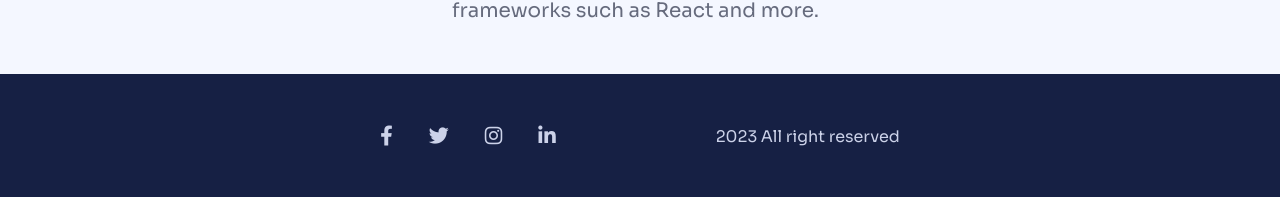
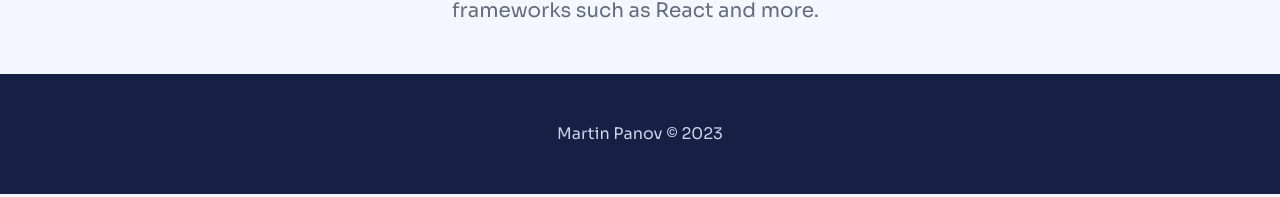
Before and after one commit to martinpanov/Portfolio, a React (Vite) app: page / in a window 1280 px wide. Shown: the part 3957-4154 px from the top of the page. Built offline with nearby package versions, Linux system fonts and the light colour scheme.

Commit message:
updated footer and favicon

```diff
--- a/index.html
+++ b/index.html
@@ -2,7 +2,7 @@
 <html lang="en">
   <head>
     <meta charset="UTF-8" />
-    <link rel="icon" type="image/svg+xml" href="/vite.svg" />
+    <link rel="icon" type="image/svg+xml" href="/logo.png" />
     <link rel="preconnect" href="https://fonts.googleapis.com">
     <link rel="preconnect" href="https://fonts.gstatic.com" crossorigin>
     <link href="https://fonts.googleapis.com/css2?family=Sora:wght@400;700&display=swap" rel="stylesheet">
--- a/src/components/Footer/Footer.css
+++ b/src/components/Footer/Footer.css
@@ -1,60 +1,6 @@
 #footer {
     background-color: var(--bg-footer);
-}
-
-.footer__wrapper {
-    display: flex;
-    flex-direction: column;
-    gap: 1.25rem;
-    width: 100%;
-    margin: 0 auto;
+    text-align: center;
+    color: var(--footer-text-color);
     padding: 3rem 3rem;
 }
-
-.footer__social-media {
-    display: flex;
-    justify-content: center;
-    gap: 2.25rem;
-}
-
-.footer__social-media-links {
-    text-decoration: none;
-    color: var(--footer-text-color);
-    font-size: 1.25rem;
-}
-
-.footer__rights {
-    text-align: center;
-    color: var(--footer-text-color);
-}
-
-@media (min-width: 768px) {
-    .footer__wrapper {
-        flex-direction: row;
-        justify-content: center;
-        align-items: center;
-        gap: 10rem;
-    }
-}
-
-@media (min-width: 990px) {
-    .footer__wrapper {
-        max-width: 1100px;
-    }
-
-    .fa-facebook-f:hover {
-        color: #4267B2
-    }
-
-    .fa-twitter:hover {
-        color: #1DA1F2;
-    }
-
-    .fa-instagram:hover {
-        color: #E1306C;
-    }
-
-    .fa-linkedin-in:hover {
-        color: #0077B5;
-    }
-}
--- a/src/components/Footer/Footer.tsx
+++ b/src/components/Footer/Footer.tsx
@@ -3,15 +3,7 @@
 export default function Footer() {
     return (
         <footer id="footer">
-            <div className="footer__wrapper">
-                <ul className="footer__social-media" role="list">
-                    <li><a className="footer__social-media-links" href=""><i className="fa-brands fa-facebook-f"></i></a></li>
-                    <li><a className="footer__social-media-links" href=""><i className="fa-brands fa-twitter"></i></a></li>
-                    <li><a className="footer__social-media-links" href=""><i className="fa-brands fa-instagram"></i></a></li>
-                    <li><a className="footer__social-media-links" href=""><i className="fa-brands fa-linkedin-in"></i></a></li>
-                </ul>
-                <span className="footer__rights">2023 All right reserved</span>
-            </div>
+            Martin Panov &copy; 2023
         </footer>
     );
 }
```
